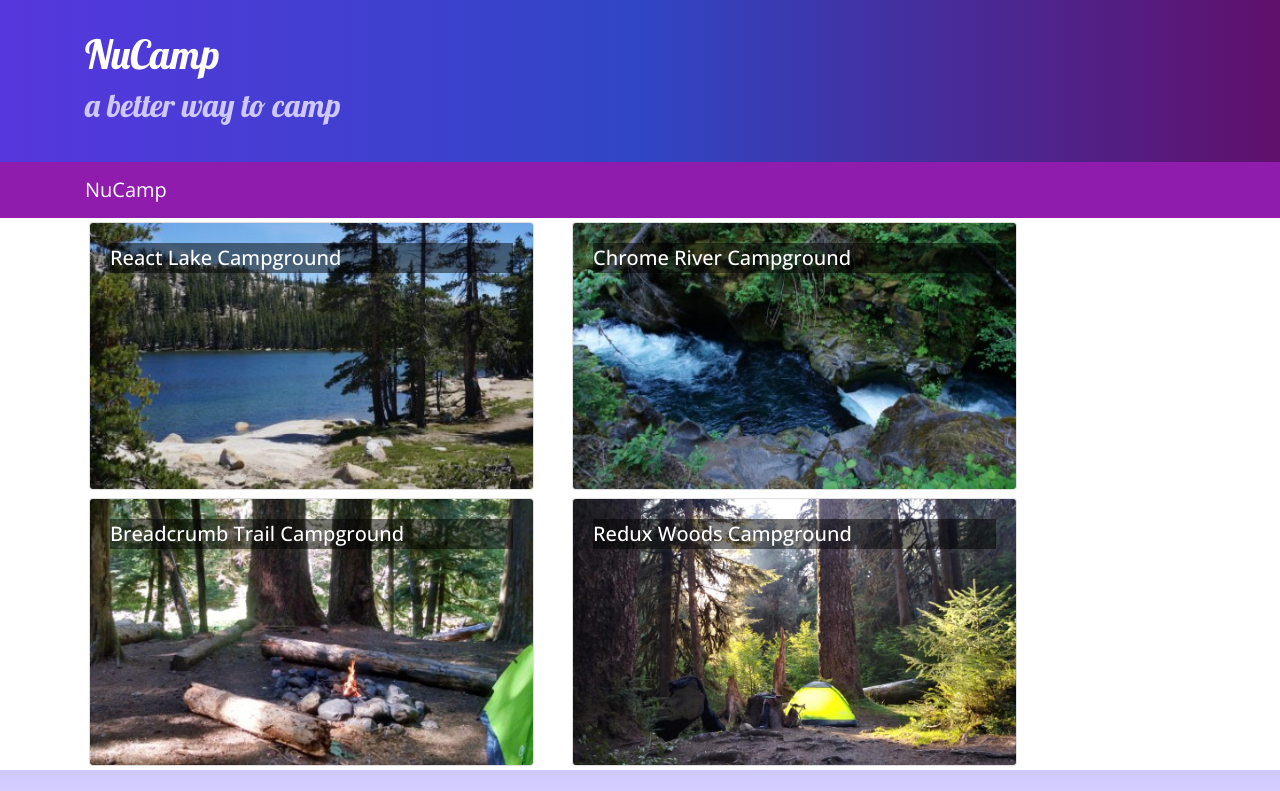
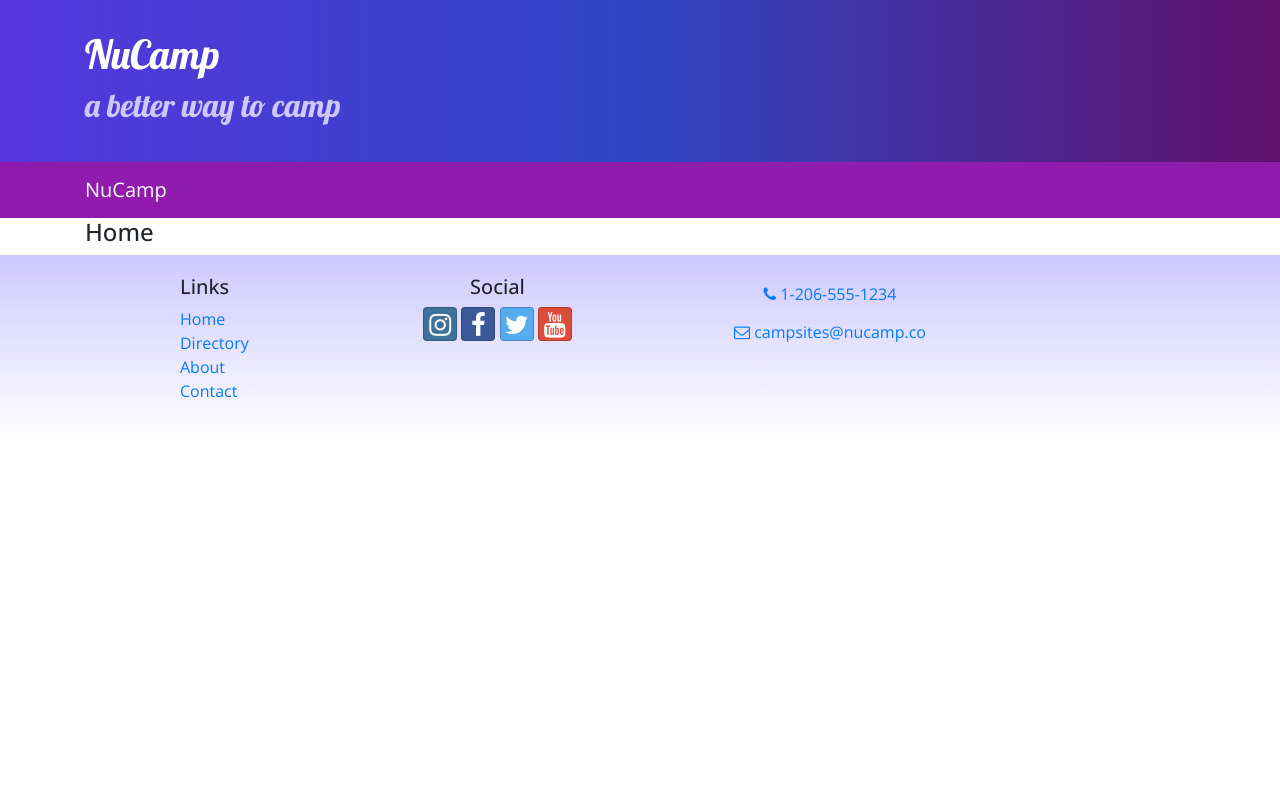
Before and after one commit to LisaHarrison08/campOut, a React (Create React App) app: page /home in a window 1280 px wide. Shown: the top 791 px of the page. Built offline with nearby package versions, Linux system fonts and the light colour scheme.

Commit message:
start of router set up

```diff
--- a/package.json
+++ b/package.json
@@ -12,6 +12,7 @@
     "react": "^17.0.2",
     "react-dom": "^17.0.2",
     "react-popper": "1.3.6",
+    "react-router-dom": "^5.2.0",
     "react-scripts": "4.0.3",
     "reactstrap": "8.5.1",
     "typeface-lobster": "^1.1.13",
--- a/src/App.js
+++ b/src/App.js
@@ -1,13 +1,16 @@
 import React, { Component } from 'react';
 import Main from './components/MainComponent';
 import './App.css';
+import { BrowserRouter } from 'react-router-dom';
 
 class App extends Component {
     render() {
         return (
-            <div className="App">
-                <Main />
-            </div>
+            <BrowserRouter>
+                <div className="App">
+                    <Main />
+                </div>
+            </BrowserRouter>
         );
     }
 }
--- a/src/components/CampsiteInfoComponent.js
+++ b/src/components/CampsiteInfoComponent.js
@@ -54,9 +54,4 @@ function CampsiteInfo(props) {
 
 
 
-
-
-
-
-
 export default CampsiteInfo;
--- /dev/null
+++ b/src/components/HomeComponent.js
@@ -0,0 +1,11 @@
+import React from 'react';
+
+function Home(props) {
+    return (
+        <div className="container">
+            <h4>Home</h4>
+        </div>
+    );
+}
+
+export default Home;
--- a/src/components/MainComponent.js
+++ b/src/components/MainComponent.js
@@ -4,27 +4,34 @@ import CampsiteInfo from './CampsiteInfoComponent';
 import { CAMPSITES } from '../shared/campsites';
 import Header from './HeaderComponent';
 import Footer from './FooterComponent';
-
+import Home from './HomeComponent';
+import { Switch, Route, Redirect } from 'react-router-dom';
 
 class Main extends Component {
     constructor(props) {
         super(props);
         this.state = {
             campsites: CAMPSITES,
-            selectedCampsite: null
         };
     }
 
-    onCampsiteSelect(campsiteId) {
-        this.setState({ selectedCampsite: campsiteId });
-    }
 
     render() {
+
+        const HomePage = () => {
+            return (
+                <Home />
+            );
+        };
+
         return (
             <div>
                 <Header />
-                <Directory campsites={this.state.campsites} onClick={campsiteId => this.onCampsiteSelect(campsiteId)} />
-                <CampsiteInfo campsite={this.state.campsites.filter(campsite => campsite.id === this.state.selectedCampsite)[0]} />
+                <Switch>
+                    <Route path='/home' component={HomePage} />
+                    <Route exact path='/directory' render={() => <Directory campsites={this.state.campsites} />} />
+                    <Redirect to='/home' />
+                </Switch>
                 <Footer />
             </div>
         );
```
Also changed, not shown: 1 other file (tests, documents, lock files or other folders).
